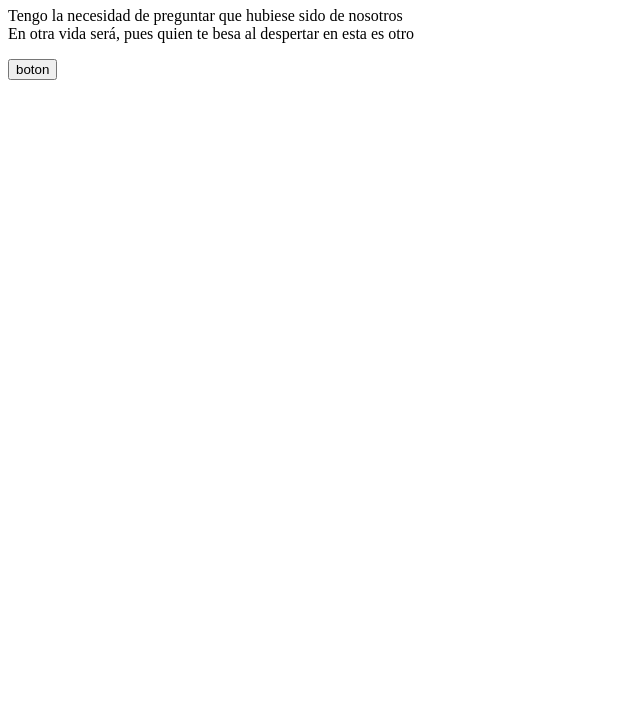
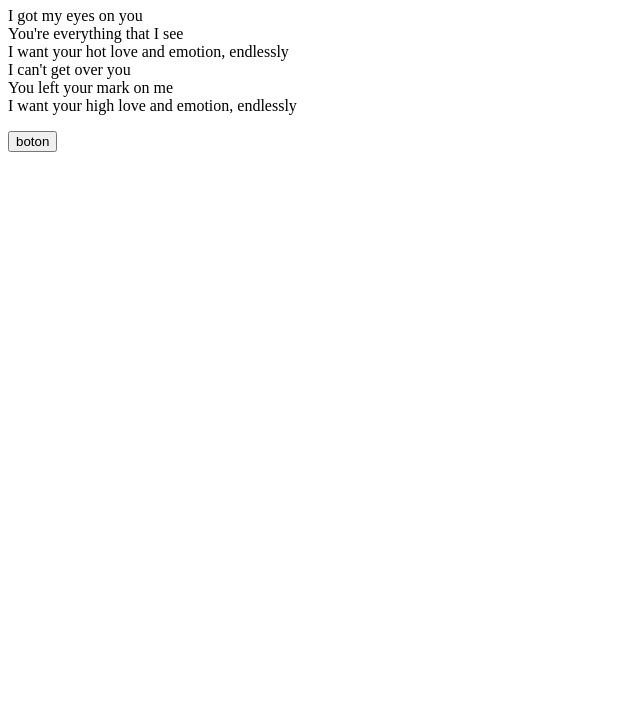
Before and after one commit to SadPanda19/sadpanda19, a plain HTML site: page index.html in a window 1280 px wide. Shown: the part 73-800 px from the top of the page, without its empty margins (0-640 px from the left). Drawn offline with Linux system fonts and the light colour scheme.

Commit message:
Update index.html

```diff
--- a/index.html
+++ b/index.html
@@ -43,8 +43,13 @@
   <p>
 
 
-     <div>Tengo la necesidad de preguntar que hubiese sido de nosotros</div>
-     <div>En otra vida será, pues quien te besa al despertar en esta es otro</div>
+     <div>     I got my eyes on you</div>
+     <div>     You're everything that I see</div>
+     <div>     I want your hot love and emotion, endlessly</div>
+     <div>     I can't get over you</div>
+     <div>     You left your mark on me</div>
+     <div>     I want your high love and emotion, endlessly</div>
+
 
 
 
@@ -59,7 +64,7 @@
   <button onclick="openModal()">boton</button>
   <div id="myModal" class="modal">
     <span class="close" onclick="closeModal()">&times;</span>
-    <img class="modal-content" id="modalImage" src="yo2.jpg" alt="Imagen">
+    <img class="modal-content" id="modalImage" src="stars.jpg" alt="Imagen">
   </div>
 
   <script>
```
